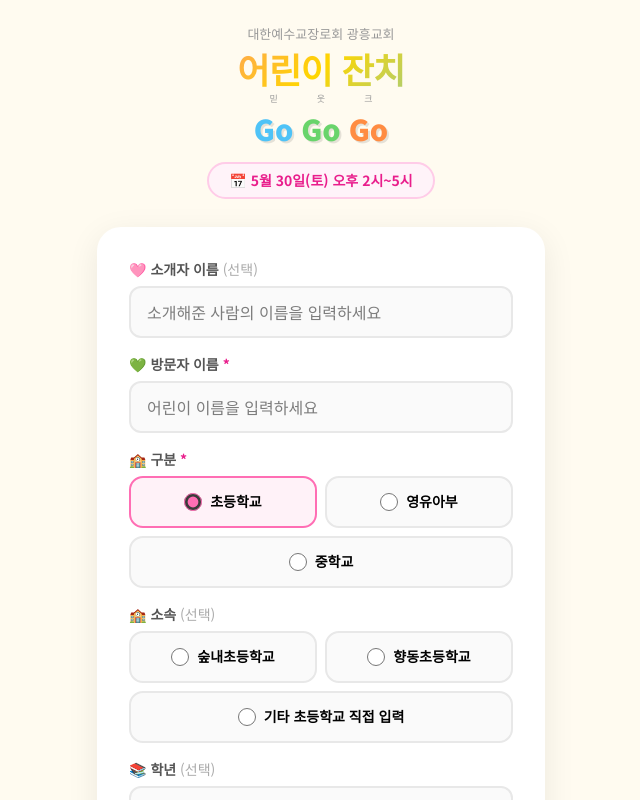
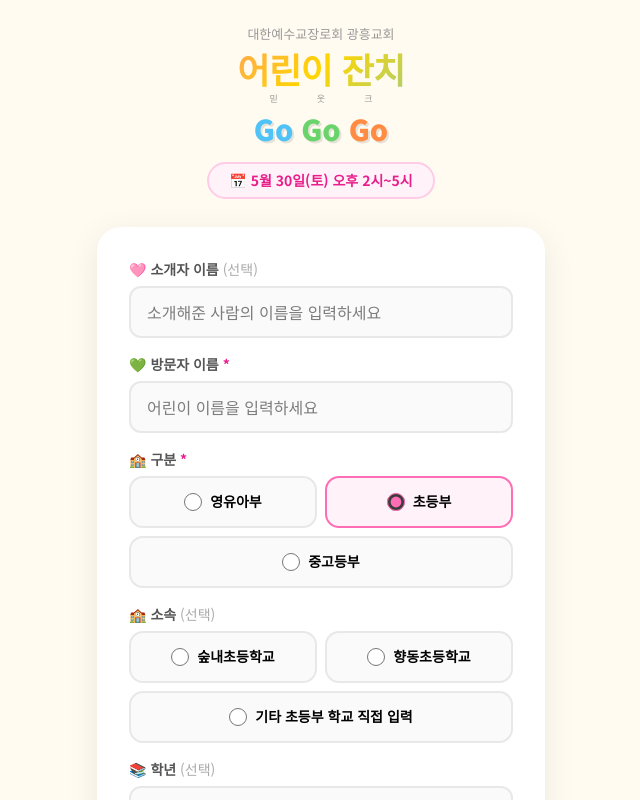
Before and after one commit to kyuky920/ghgogogo, a Next.js app: page / in a window 1280 px wide. Shown: the top 800 px of the page, without its empty margins (319-959 px from the left). Built offline with nearby package versions, Linux system fonts and the light colour scheme; no server answers.

Commit message:
Rename student group labels

```diff
--- a/app/admin/page.tsx
+++ b/app/admin/page.tsx
@@ -63,7 +63,7 @@ export default function AdminPage() {
     const headers = ['이름', '학생구분', '등록구분', '등록경로', '현장참석', '소개자', '소속', '방문 계기', '학년/나이', '친구동반', '보호자동반', '등록시각', '체크시각']
     const rows = registrations.map(r => [
       r.visitor_name,
-      r.school_level === 'infant' ? '영유아부' : r.school_level === 'middle' ? '중학교' : '초등학교',
+      r.school_level === 'infant' ? '영유아부' : r.school_level === 'middle' ? '중고등부' : '초등부',
       r.registration_kind === 'preregister' ? '사전등록' : '현장등록',
       r.registration_source === 'manual' ? '수동등록' : '온라인등록',
       r.checked_in ? '체크완료' : '',
@@ -244,7 +244,7 @@ export default function AdminPage() {
                       <td style={{ padding: '12px 14px', color: '#aaa', fontSize: '12px' }}>{filtered.length - i}</td>
                       <td style={{ padding: '12px 14px', fontWeight: '700', color: '#333' }}>{r.visitor_name}</td>
                       <td style={{ padding: '12px 14px', color: '#666', whiteSpace: 'nowrap' }}>
-                        {r.school_level === 'infant' ? '영유아부' : r.school_level === 'middle' ? '중학교' : '초등학교'}
+                        {r.school_level === 'infant' ? '영유아부' : r.school_level === 'middle' ? '중고등부' : '초등부'}
                       </td>
                       <td style={{ padding: '12px 14px', color: '#666', whiteSpace: 'nowrap' }}>
                         {r.registration_kind === 'preregister' ? '사전등록' : '현장등록'}
--- a/components/RegisterForm.tsx
+++ b/components/RegisterForm.tsx
@@ -90,11 +90,11 @@ export default function RegisterForm({
       return
     }
     if (schoolLevel === 'elementary' && grade && (parseInt(grade) < 1 || parseInt(grade) > 6)) {
-      setError('초등학교는 1학년부터 6학년까지 선택할 수 있어요 🙏')
+      setError('초등부는 1학년부터 6학년까지 선택할 수 있어요 🙏')
       return
     }
     if (schoolLevel === 'middle' && grade && (parseInt(grade) < 1 || parseInt(grade) > 3)) {
-      setError('중학교는 1학년부터 3학년까지 선택할 수 있어요 🙏')
+      setError('중고등부는 현재 1학년부터 3학년까지 선택할 수 있어요 🙏')
       return
     }
     if (schoolLevel === 'infant' && grade && (parseInt(grade) < 1 || parseInt(grade) > 7)) {
@@ -243,18 +243,6 @@ export default function RegisterForm({
               🏫 구분 <span style={{ color: '#E91E8C' }}>*</span>
             </label>
             <div className="compact-choice-grid">
-              <label className={`compact-choice-card ${schoolLevel === 'elementary' ? 'checked' : ''}`}>
-                <input
-                  type="radio"
-                  name="school-level"
-                  checked={schoolLevel === 'elementary'}
-                  onChange={() => {
-                    setSchoolLevel('elementary')
-                    if (!schoolOption) setSchoolOption('숲내초등학교')
-                  }}
-                />
-                <span style={{ fontWeight: '600', fontSize: '14px' }}>초등학교</span>
-              </label>
               <label className={`compact-choice-card ${schoolLevel === 'infant' ? 'checked' : ''}`}>
                 <input
                   type="radio"
@@ -267,6 +255,18 @@ export default function RegisterForm({
                 />
                 <span style={{ fontWeight: '600', fontSize: '14px' }}>영유아부</span>
               </label>
+              <label className={`compact-choice-card ${schoolLevel === 'elementary' ? 'checked' : ''}`}>
+                <input
+                  type="radio"
+                  name="school-level"
+                  checked={schoolLevel === 'elementary'}
+                  onChange={() => {
+                    setSchoolLevel('elementary')
+                    if (!schoolOption) setSchoolOption('숲내초등학교')
+                  }}
+                />
+                <span style={{ fontWeight: '600', fontSize: '14px' }}>초등부</span>
+              </label>
               <label className={`compact-choice-card ${schoolLevel === 'middle' ? 'checked' : ''}`} style={{ gridColumn: '1 / -1' }}>
                 <input
                   type="radio"
@@ -277,7 +277,7 @@ export default function RegisterForm({
                     setSchoolOption('')
                   }}
                 />
-                <span style={{ fontWeight: '600', fontSize: '14px' }}>중학교</span>
+                <span style={{ fontWeight: '600', fontSize: '14px' }}>중고등부</span>
               </label>
             </div>
           </div>
@@ -314,14 +314,14 @@ export default function RegisterForm({
                       checked={schoolOption === 'other'}
                       onChange={() => setSchoolOption('other')}
                     />
-                    <span style={{ fontWeight: '600', fontSize: '14px' }}>기타 초등학교 직접 입력</span>
+                    <span style={{ fontWeight: '600', fontSize: '14px' }}>기타 초등부 학교 직접 입력</span>
                   </label>
                 </div>
                 {schoolOption === 'other' && (
                   <input
                     className="input-field"
                     type="text"
-                    placeholder="초등학교 이름을 입력하세요"
+                    placeholder="초등부 학교 이름을 입력하세요"
                     value={customSchool}
                     onChange={e => setCustomSchool(e.target.value)}
                     style={{ marginTop: '8px' }}
@@ -332,7 +332,7 @@ export default function RegisterForm({
               <input
                 className="input-field"
                 type="text"
-                placeholder={schoolLevel === 'infant' ? '유치원/어린이집 이름을 입력하세요' : '중학교 이름을 입력하세요'}
+                placeholder={schoolLevel === 'infant' ? '유치원/어린이집 이름을 입력하세요' : '중고등부 학교 이름을 입력하세요'}
                 value={customSchool}
                 onChange={e => setCustomSchool(e.target.value)}
               />
```
